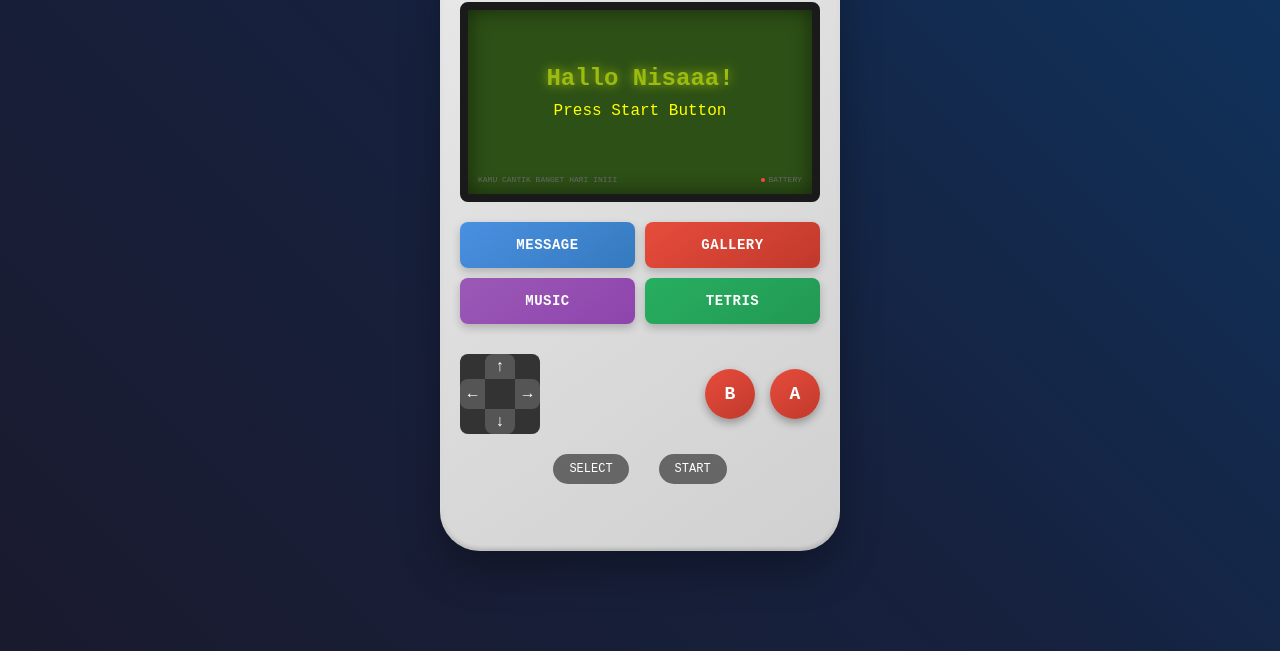
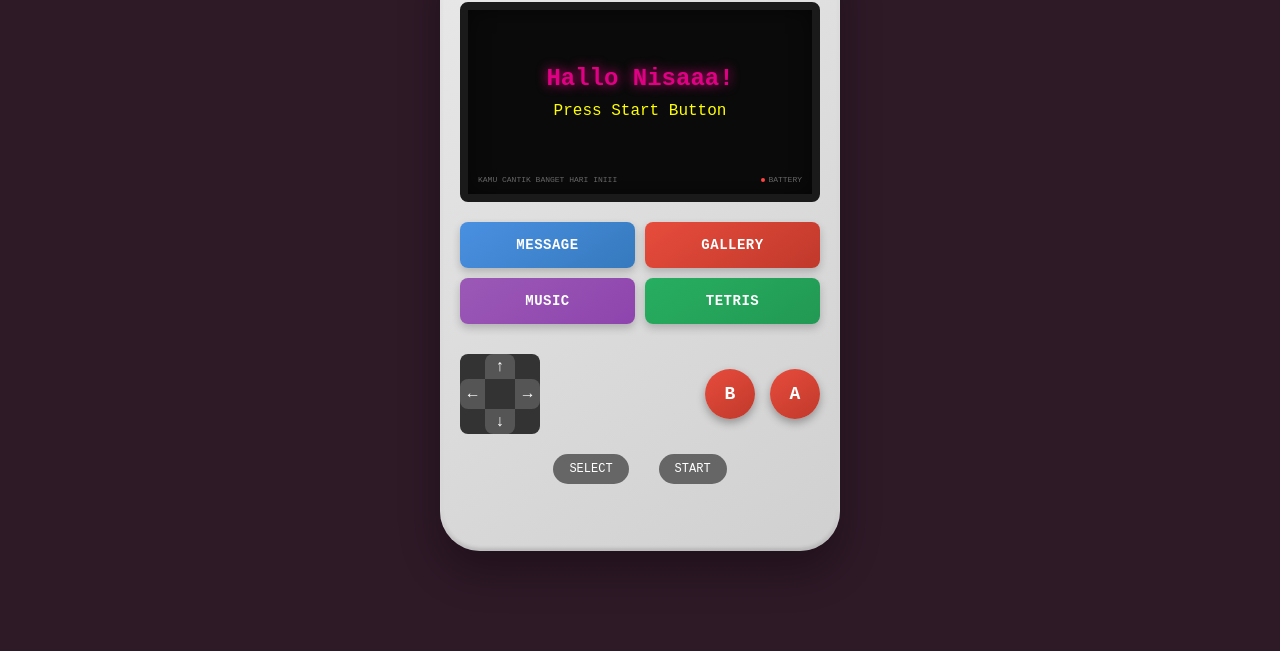
Before and after one commit to JimyNurmahesa/Nisa_punyaa, a plain HTML site: page main.html in a window 1280 px wide. Shown: the part 149-800 px from the top of the page. Drawn offline with Linux system fonts and the light colour scheme.

Commit message:
Initial commit

```diff
--- a/styles.css
+++ b/styles.css
@@ -7,7 +7,7 @@
 
 body {
   font-family: 'Courier New', monospace;
-  background: linear-gradient(45deg, #1a1a2e, #16213e, #0f3460);
+  background: rgba(24, 0, 16, 0.9);
   min-height: 100vh;
   display: flex;
   justify-content: center;
@@ -249,7 +249,7 @@ body {
 .gameboy-screen {
   width: 100%;
   height: 200px;
-  background: #2d5016;
+  background: #0a0a0a;
   border: 8px solid #1a1a1a;
   border-radius: 8px;
   margin-bottom: 20px;
@@ -317,11 +317,11 @@ body {
 }
 
 .birthday-title {
-  color: #9bbc0f;
+  color: #e00083;
   font-size: 24px;
   font-weight: bold;
   margin-bottom: 10px;
-  text-shadow: 0 0 10px #9bbc0f;
+  text-shadow: 0 0 10px #e00083;
 }
 
 .start-text {
```
Also changed, not shown: index.html (+19 -3 lines).
